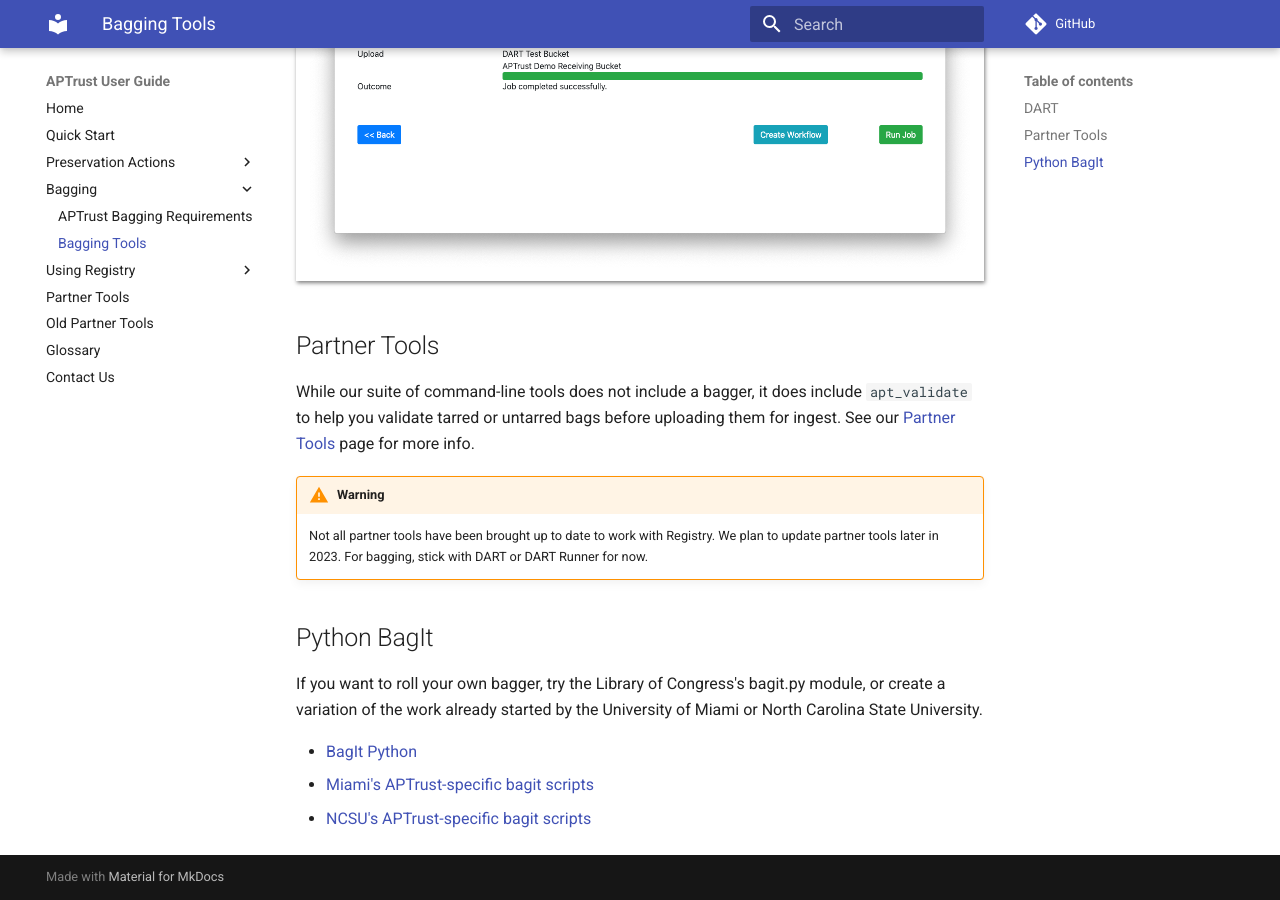
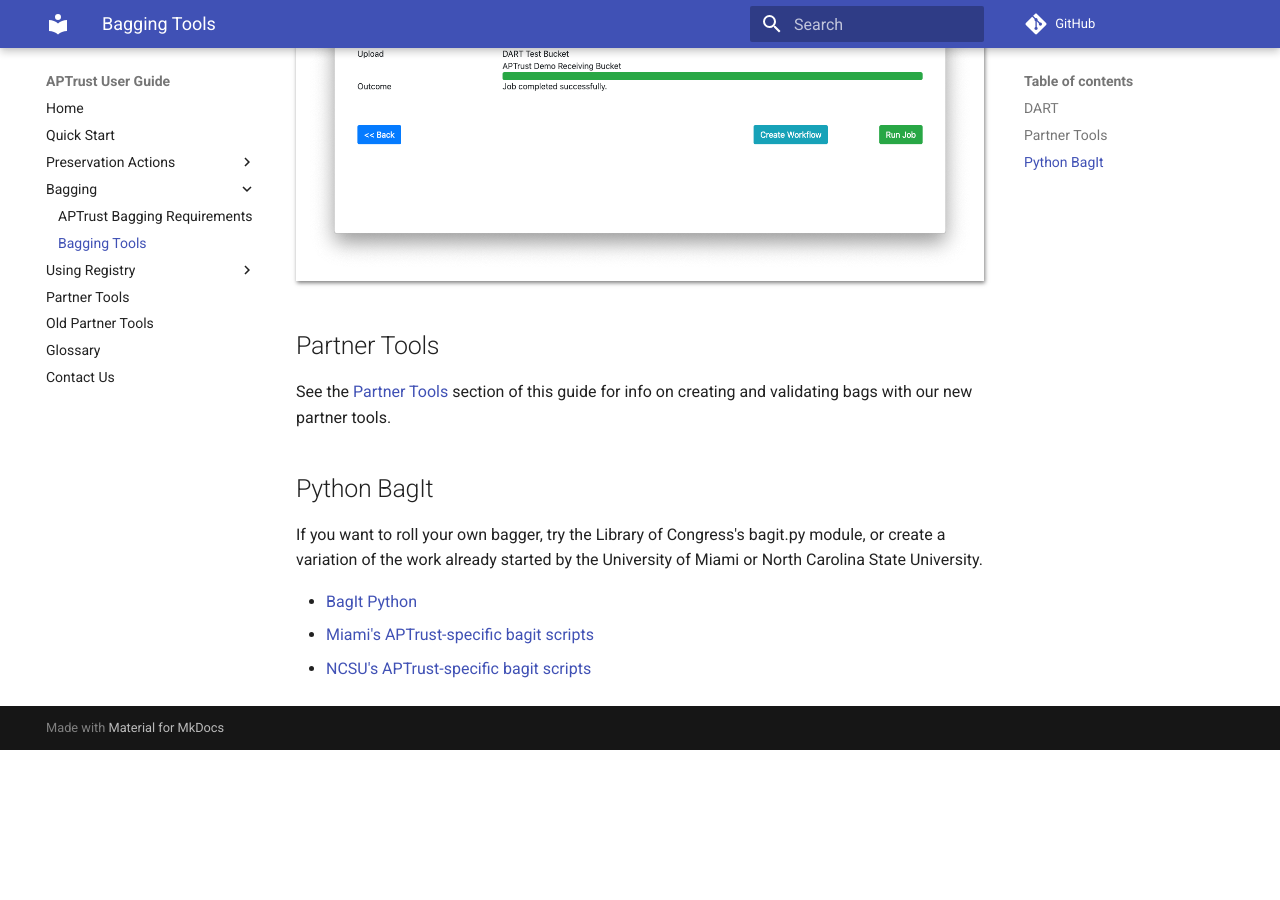
Before and after one commit to APTrust/userguide, an MkDocs documentation site: the page built from docs/bagging/tools.md, in a window 1280 px wide and 900 px high, scrolled down 629 px. Built offline with MkDocs 1.6.1 and Material for MkDocs 9.7.7, drawn with Linux system fonts in a browser that asks for light colours; comment, search, counter and statistics services are not loaded; after the commit the page ends 1379 px from its top, so only the background shows below that.

Commit message:
Updating bagging page to note that you CAN bag and validate with new partner tools

```diff
--- a/docs/bagging/tools.md
+++ b/docs/bagging/tools.md
@@ -8,13 +8,7 @@
 
 ## Partner Tools
 
-While our suite of command-line tools does not include a bagger, it does include `apt_validate` to help you validate tarred or untarred bags before uploading them for ingest. See our [Partner Tools](tools.md) page for more info.
-
-!!! warning
-
-    Not all partner tools have been brought up to date to work with Registry.
-    We plan to update partner tools later in 2023. For bagging, stick with
-    DART or DART Runner for now.
+See the [Partner Tools](../partner_tools.md) section of this guide for info on creating and validating bags with our new partner tools.
 
 ## Python BagIt
 
```
